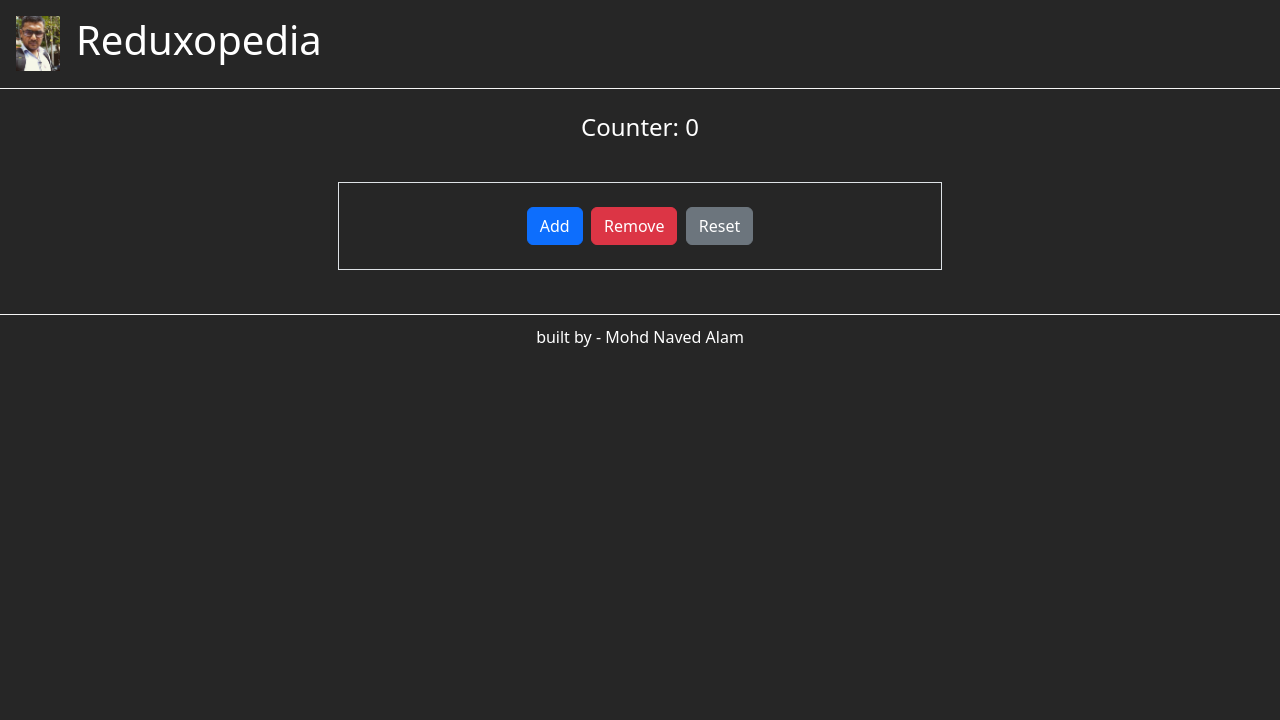
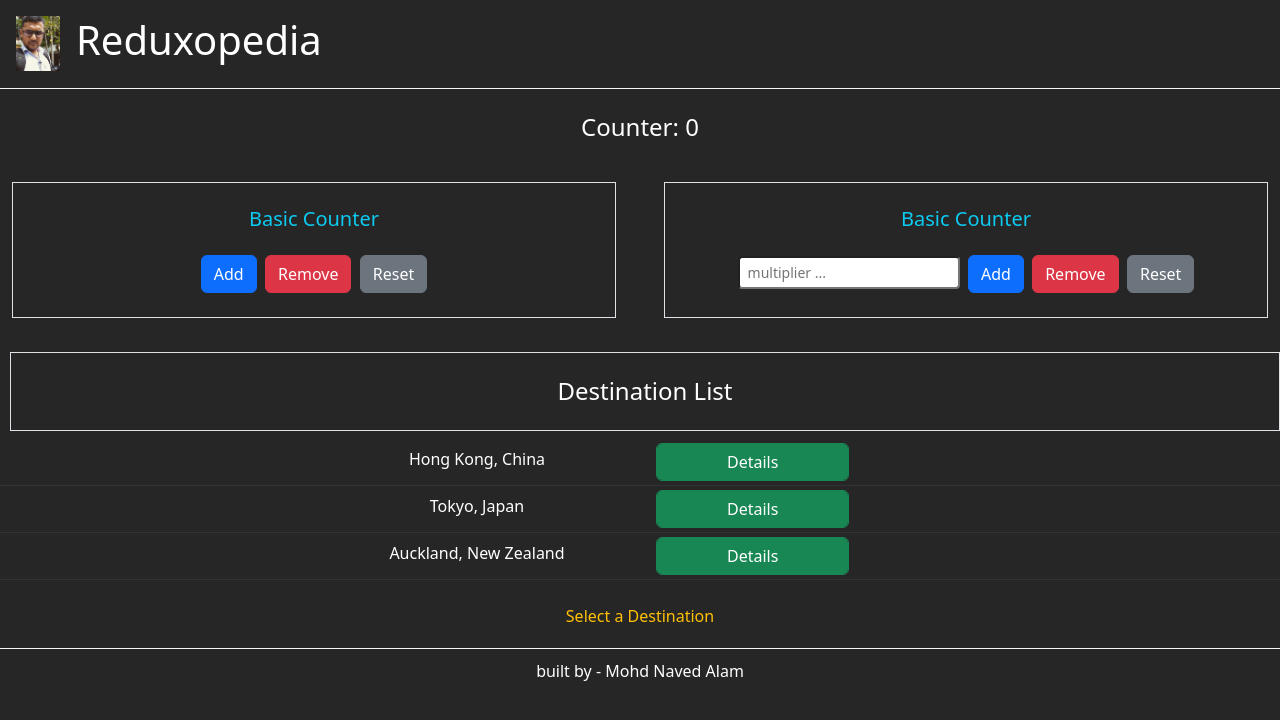
Before and after one commit to mohdnavedalam/reduxopedia, a React (Create React App) app: page / in a window 1280 px wide. Shown: the top 720 px of the page. Built offline with nearby package versions, Linux system fonts and the light colour scheme.

Commit message:
new commits

```diff
--- a/src/CSS/style.css
+++ b/src/CSS/style.css
@@ -37,3 +37,8 @@
 .image-border-red {
     border: 1px solid red;
 }
+
+.destinationList-margin {
+    margin-top: 10px;
+    margin-left: 10px;
+}
--- a/src/app/Components/Counter.tsx
+++ b/src/app/Components/Counter.tsx
@@ -1,15 +1,18 @@
 import { useSelector, useDispatch } from "react-redux";
-import {increment, decrement, reset} from '../../redux/slice/CounterSlice';
+import { increment, decrement, reset, incrementMultiplier, decrementMultiplier, resetMultiplier } from '../../redux/slice/CounterSlice';
+import { useState } from "react";
 
 const Counter = () => {
     const count = useSelector((state: any) => state.counterStore.count);
     const dispatch = useDispatch();
+    const [multiplier, setMultiplier] = useState();
     return (
         <div className="mt-2 pt-3 pl-2 text-center">
             <div className="h4 pb-2">Counter: {count}</div>
             <div className="row justify-content-center">
                 <div className="p-4 col-12 col-md-6 ">
                     <div className="border p-4 ">
+                        <h5 className="text-info pb-3">Basic Counter</h5>
                         <button className="btn btn-primary" onClick={() => dispatch(increment())}>Add</button>
                         &nbsp;&nbsp;
                         <button className="btn btn-danger" onClick={() => dispatch(decrement())}>Remove</button>
@@ -17,6 +20,18 @@ const Counter = () => {
                         <button className="btn btn-secondary" onClick={() => dispatch(reset())}>Reset</button>
                     </div>
                 </div>
+                <div className="p-4 col-12 col-md-6 ">
+                    <div className="border p-4">
+                        <h5 className="text-info pb-3">Basic Counter</h5>
+                        <input type="test" placeholder="multiplier ..." className="form-control-sm" value={multiplier} onChange={(e: any) => setMultiplier(e.target.value)} />
+                        &nbsp;&nbsp;
+                        <button className="btn btn-primary" onClick={() => dispatch(incrementMultiplier(multiplier))}>Add</button>
+                        &nbsp;&nbsp;
+                        <button className="btn btn-danger" onClick={() => dispatch(decrementMultiplier(multiplier))}>Remove</button>
+                        &nbsp;&nbsp;
+                        <button className="btn btn-secondary" onClick={() => dispatch(resetMultiplier(multiplier))}>Reset</button>
+                    </div>
+                </div>
             </div>
         </div>
     );
--- /dev/null
+++ b/src/app/Components/DestinationFact.tsx
@@ -0,0 +1,25 @@
+import React from "react";
+import { useSelector } from "react-redux";
+
+const DestinationFact = () => {
+    const selectedDestination = useSelector(
+        (state: any) => state.destinationStore.destinationSelected
+    );
+    if (selectedDestination == undefined) {
+        return (
+            <div className="text-center pt-4 text-warning">Select a Destination</div>
+        );
+    } else {
+        return (
+            <div className="text-center border p-3 m-3">
+                <h4 className="text-success">{selectedDestination.name}</h4>
+                Days Recommeded: {selectedDestination.days}
+                <br />
+                Fun Fact: {selectedDestination.fact}
+            </div>
+        );
+    }
+
+};
+
+export default DestinationFact;
--- /dev/null
+++ b/src/app/Components/DestinationList.tsx
@@ -0,0 +1,28 @@
+import React from "react";
+import { useSelector, useDispatch } from "react-redux";
+import { destinationClicked } from "../../redux/slice/DestinationSlice";
+import '../../CSS/style.css';
+
+const DestinationList = () => {
+    const destinationList = useSelector(
+        (state: any) => state.destinationStore.destinations
+    );
+    const dispatch = useDispatch();
+    //return destinationList.map((destination: any, index: number) => {
+    return (
+        <>
+            <h4 className="text-center destinationList-margin p-4 border">Destination List</h4>
+            {destinationList.map((destination: any, index: number) => (
+                <div className="text-center text-white row" style={{ borderBottom: "1px solid #333" }} key={index}>
+                    {/* <div>{index}</div> */}
+                    <div className="col-8 col-md-3 offset-md-3 pt-2">{destination.name}</div>
+                    <div className="col-4 col-md-2">
+                        <button className="btn btn-success form-control m-1" onClick={() => dispatch(destinationClicked(destination))}>Details</button>
+                    </div>
+                </div>
+            ))}
+        </>
+    )
+};
+
+export default DestinationList;
--- a/src/index.tsx
+++ b/src/index.tsx
@@ -5,6 +5,8 @@ import { store } from './redux/store';
 import { Provider } from 'react-redux';
 import React from 'react';
 import Counter from './app/Components/Counter';
+import DestinationList from './app/Components/DestinationList';
+import DestinationFact from './app/Components/DestinationFact';
 
 
 const root = ReactDOM.createRoot(document.getElementById('root') as HTMLElement);
@@ -13,6 +15,8 @@ root.render(
     <Provider store={store}>
       <Header />
       <Counter />
+      <DestinationList />
+      <DestinationFact />
       <Footer />
     </Provider>
   </React.StrictMode>
--- a/src/redux/slice/CounterSlice.ts
+++ b/src/redux/slice/CounterSlice.ts
@@ -16,8 +16,17 @@ export const CounterSlice = createSlice({
         reset: (state: any) => {
             state.count = 0;
         },
+        decrementMultiplier: (state: any, action: any) => {
+            state.count -= Number(action.payload);
+        },
+        incrementMultiplier: (state: any, action: any) => {
+            state.count += Number(action.payload);
+        },
+        resetMultiplier: (state: any) => {
+            state.count = 0;
+        }
     }
 });
 
-export const {increment, decrement, reset} = CounterSlice.actions;
+export const {increment, decrement, reset, decrementMultiplier, incrementMultiplier, resetMultiplier} = CounterSlice.actions;
 export const counterReducer = CounterSlice.reducer;
--- /dev/null
+++ b/src/redux/slice/DestinationSlice.ts
@@ -0,0 +1,36 @@
+import { createSlice } from "@reduxjs/toolkit";
+
+const initialState = () => {
+    return {
+        destinations: [
+            {
+                name: "Hong Kong, China",
+                days: 7,
+                fact: "World's longest covered escalator"
+            },
+            {
+                name: "Tokyo, Japan",
+                days: 10,
+                fact: "Japan is mostly mountains"
+            },
+            {
+                name: "Auckland, New Zealand",
+                days: 14,
+                fact: "Last coutry in the world to be inhabited by humans"
+            }
+        ],
+        destinationSelected: null
+    };
+};
+
+export const DestinationSlice = createSlice({
+    name: "destinations",
+    initialState: initialState,
+    reducers: {
+        destinationClicked: (state: any, action: any) => {
+            state.destinationSelected = action.payload;
+        },
+    }
+});
+export const destinationReducer = DestinationSlice.reducer;
+export const { destinationClicked } = DestinationSlice.actions;
--- a/src/redux/store.ts
+++ b/src/redux/store.ts
@@ -1,9 +1,11 @@
 import { configureStore } from "@reduxjs/toolkit";
 import { counterReducer } from "./slice/CounterSlice";
+import { destinationReducer } from "./slice/DestinationSlice";
 
 export const store = configureStore({
     reducer: {
         counterStore: counterReducer,
+        destinationStore: destinationReducer,
     },
 });
 
```
